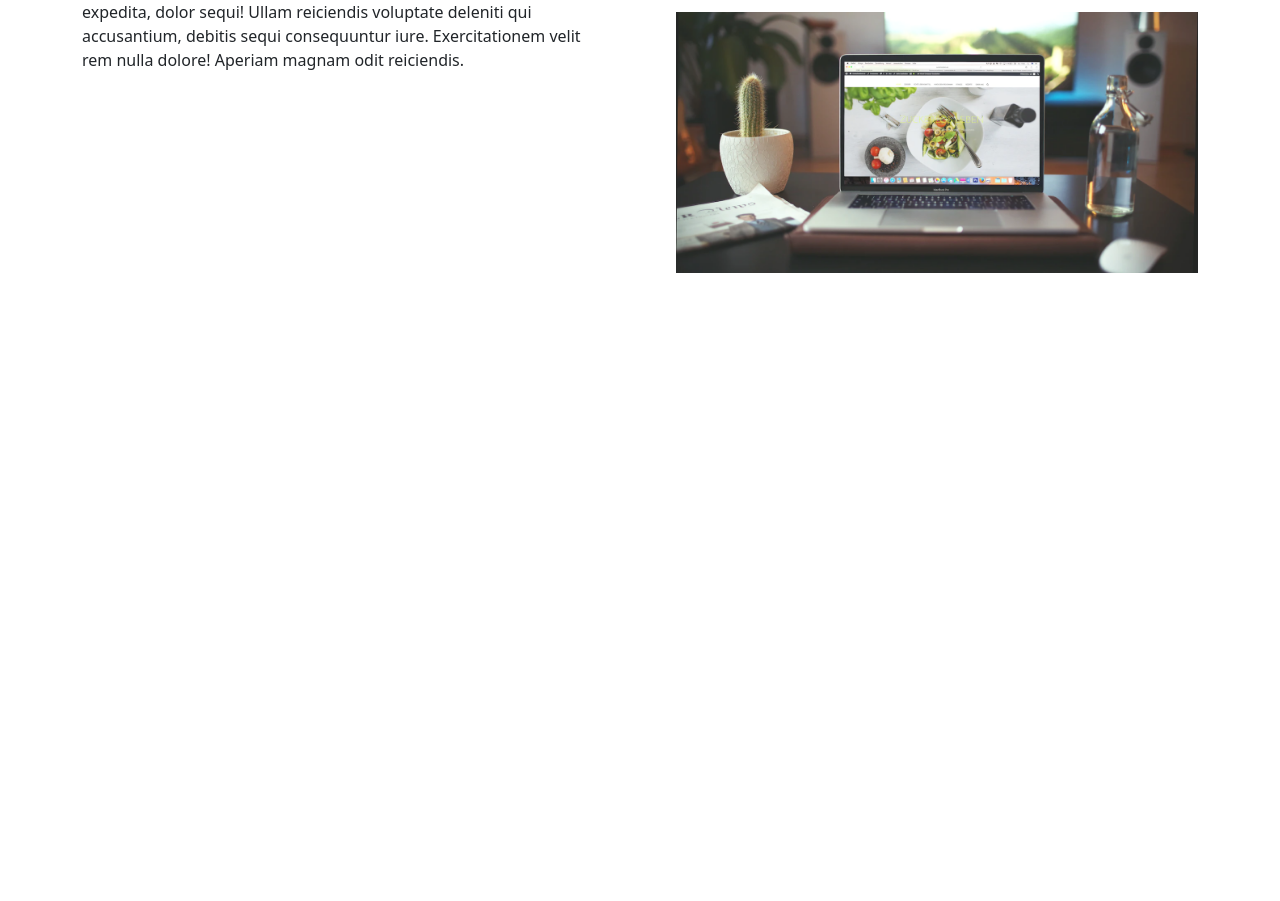
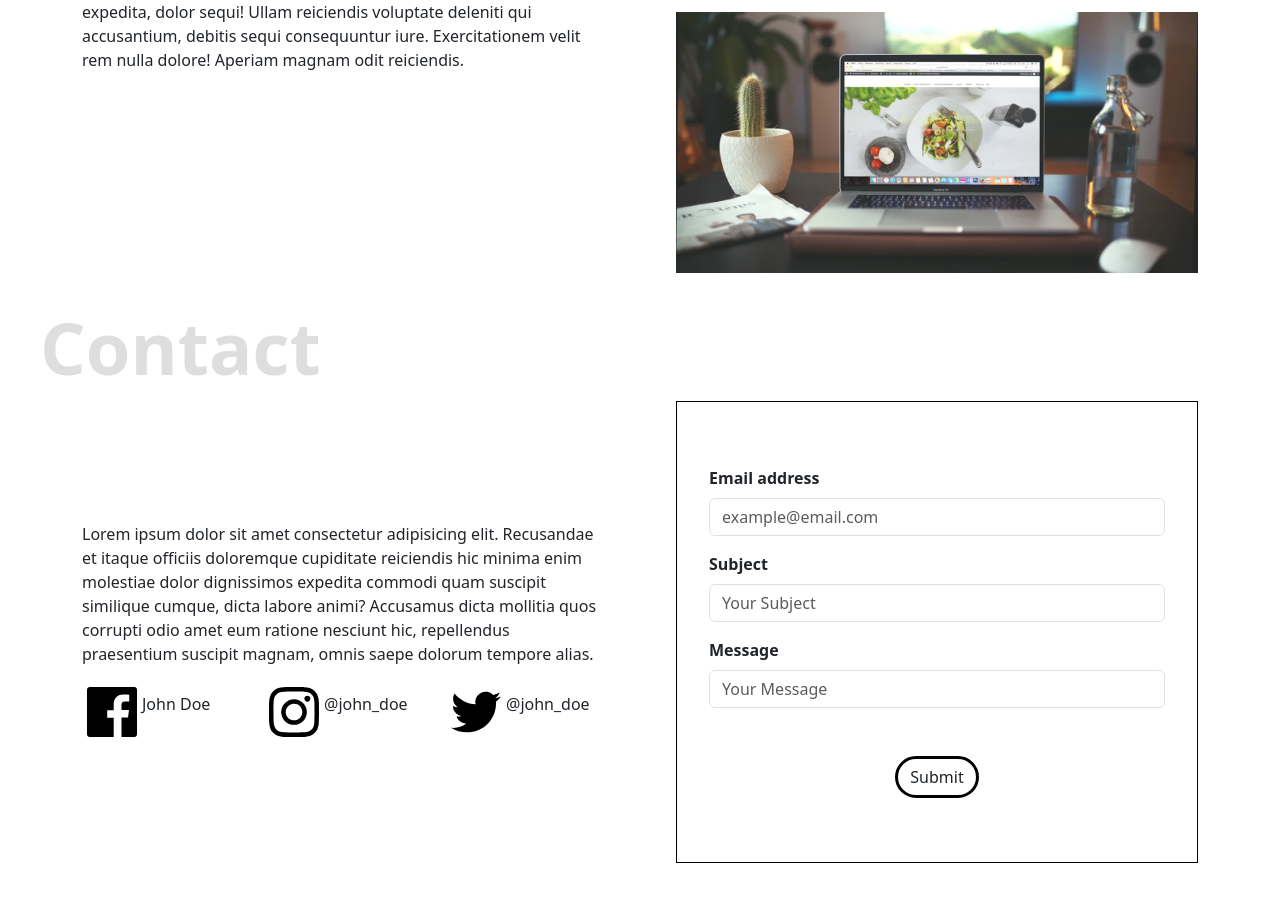
Before and after one commit to arvio1378/Portfolio-codingStudio, a plain HTML site: page index.html in a window 1280 px wide. Shown: the part 1626-2527 px from the top of the page. Before the commit the page ends 1899 px from the top, so only its background shows below. Drawn offline with nearby package versions, Linux system fonts and the light colour scheme.

Commit message:
add contact

```diff
--- a/index.html
+++ b/index.html
@@ -106,6 +106,47 @@
         </div>
     </section>
 
+    <section id="contact" class="contact container">
+        <div class="row d-flex align-items-center gap-5">
+            <div class="col">
+                <p>Lorem ipsum dolor sit amet consectetur adipisicing elit. Recusandae et itaque officiis doloremque cupiditate reiciendis hic minima enim molestiae dolor dignissimos expedita commodi quam suscipit similique cumque, dicta labore animi? Accusamus dicta mollitia quos corrupti odio amet eum ratione nesciunt hic, repellendus praesentium suscipit magnam, omnis saepe dolorum tempore alias.</p>
+                <div class="row">
+                    <div class="col d-flex align-items-center">
+                        <img src="images/Facebook.svg" alt="Facebook icon">
+                        <p>John Doe</p>
+                    </div>
+                    <div class="col d-flex align-items-center">
+                        <img src="images/Instagram.svg" alt="Instagram icon">
+                        <p>@john_doe</p>
+                    </div>
+                    <div class="col d-flex align-items-center">
+                        <img src="images/Twitter.svg" alt="Twitter icon">
+                        <p>@john_doe</p>
+                    </div>
+                </div>
+            </div>
+            <div class="col">
+                <form class="contact-form" onsubmit="onFormSubmit(event)">
+                    <div class="mb-3">
+                      <label for="inp_email" class="form-label">Email address</label>
+                      <input type="email" class="form-control" id="inp_email" placeholder="example@email.com">
+                    </div>
+                    <div class="mb-3">
+                      <label for="inp_subject" class="form-label">Subject</label>
+                      <input type="text" class="form-control" id="inp_subject" placeholder="Your Subject">
+                    </div>
+                    <div class="mb-3">
+                        <label for="inp_message" class="form-label">Message</label>
+                        <input type="text" class="form-control" id="inp_message" placeholder="Your Message">
+                    </div>
+                    <div class="d-flex justify-content-center mt-5">
+                        <button type="submit" class="btn button">Submit</button>
+                    </div>
+                  </form>
+            </div>
+        </div>
+    </section>
+
     <script src="https://code.jquery.com/jquery-3.7.0.min.js" integrity="sha256-2Pmvv0kuTBOenSvLm6bvfBSSHrUJ+3A7x6P5Ebd07/g=" crossorigin="anonymous"></script>
     <script src="https://cdn.jsdelivr.net/npm/@popperjs/core@2.11.8/dist/umd/popper.min.js" integrity="sha384-I7E8VVD/ismYTF4hNIPjVp/Zjvgyol6VFvRkX/vR+Vc4jQkC+hVqc2pM8ODewa9r" crossorigin="anonymous"></script>
     <script src="https://cdn.jsdelivr.net/npm/bootstrap@5.3.0/dist/js/bootstrap.min.js" integrity="sha384-fbbOQedDUMZZ5KreZpsbe1LCZPVmfTnH7ois6mU1QK+m14rQ1l2bGBq41eYeM/fS" crossorigin="anonymous"></script>
--- a/main.js
+++ b/main.js
@@ -12,3 +12,23 @@ function toggleDetail(e) {
 
     $(detail).slideToggle()
 }
+
+function onFormSubmit(e) {
+    e.preventDefault()
+    const email = $("#inp_email")
+    const subject = $("#inp_subject")
+    const message = $("#inp_message")
+
+    if(!$(email).val()) {
+        alert("Email is required")
+    } else if (!$(subject).val()) {
+        alert("Subject is required")
+    } else if (!$(message).val()) {
+        alert("Message is required")
+    } else {
+        alert("Form is submitted")
+        $(email).val("")
+        $(subject).val("")
+        $(message).val("")
+    }
+}
--- a/style.css
+++ b/style.css
@@ -120,6 +120,23 @@ section::before {
     content: 'Games Project';
 }
 
+.contact {
+    padding-bottom: 128px;
+}
+
+.contact::before {
+    content: 'Contact';
+}
+
+.contact-form {
+    border: 1px solid black;
+    padding: 64px 32px;
+}
+
+.form-label {
+    font-weight: 700;
+}
+
 #arrow {
     animation: 2s upDown infinite;
 }
```
Also changed, not shown: images/Facebook.svg (added), images/Instagram.svg (added), images/Twitter.svg (added).
